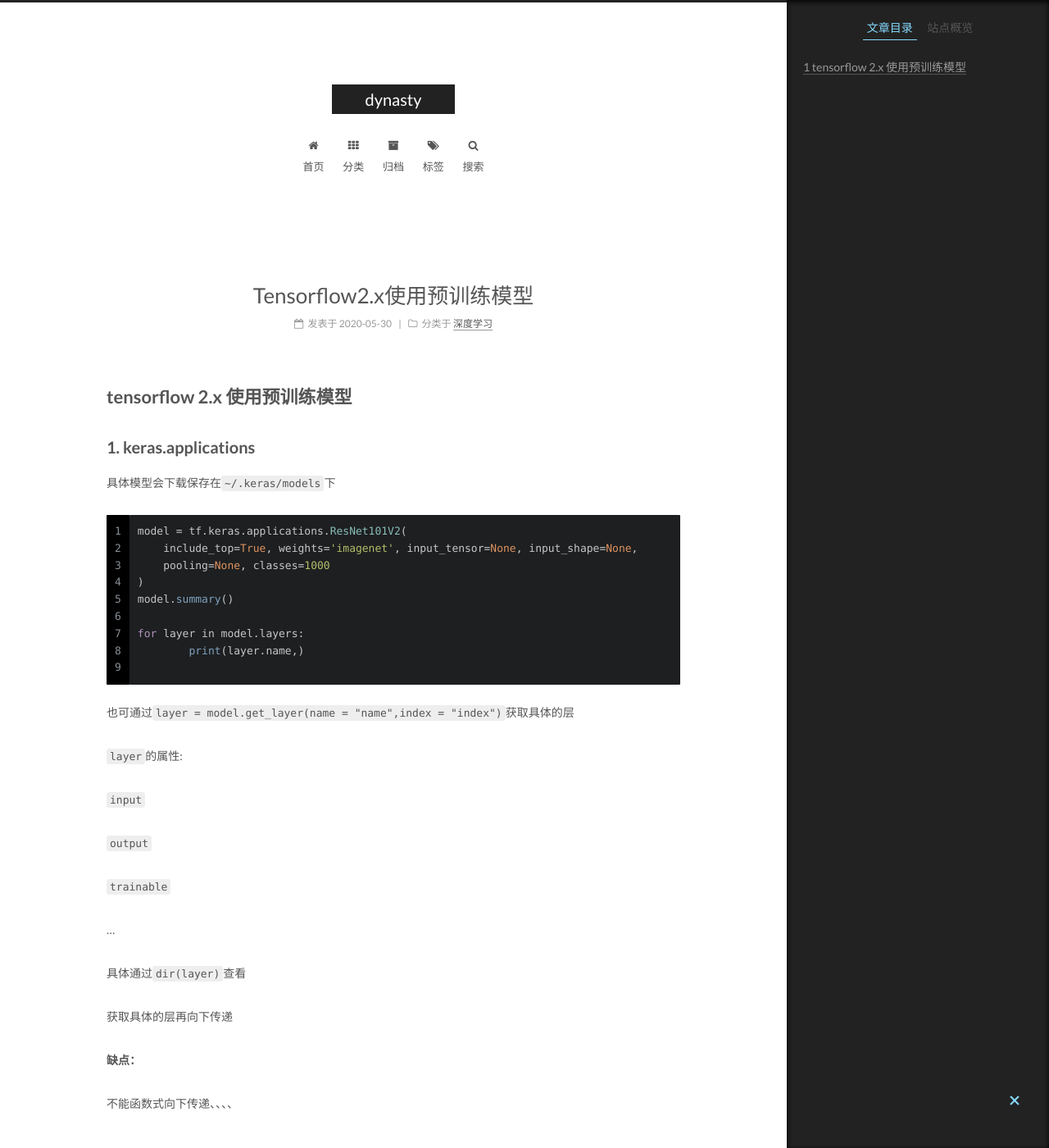
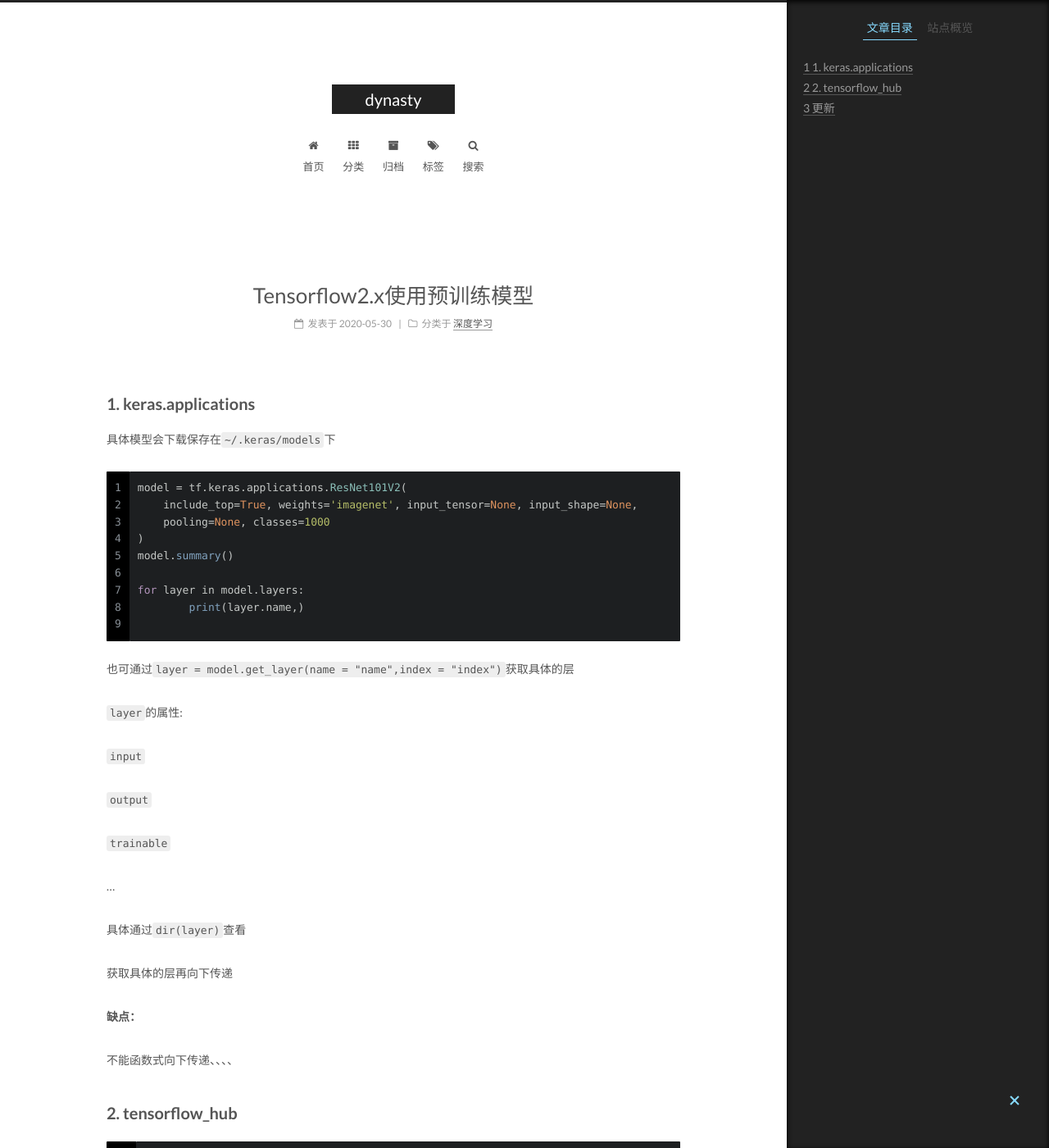
Before and after one commit to dynasty0/dynasty0.github.io, a Jekyll site: the page built from _posts/2020-05-30-tensorflow2.x使用预训练模型.md, in a window 1280 px wide and 1400 px high. Shown: the whole window at 82% size. Built offline with Jekyll 4.4.1, drawn with Linux system fonts in a browser that asks for light colours.

Commit message:
Update 2020-05-30-tensorflow2.x使用预训练模型.md

````diff
--- a/_posts/2020-05-30-tensorflow2.x使用预训练模型.md
+++ b/_posts/2020-05-30-tensorflow2.x使用预训练模型.md
@@ -3,8 +3,6 @@ tags: tensorflow
 categories: 深度学习
 ---
 
-
-# tensorflow 2.x 使用预训练模型
 
 
 ## 1. keras.applications
@@ -133,7 +131,7 @@ hub.KerasLayer(
 
 
 
-**更新**
+## **更新**
 
 ```python
 ###使用tf2.x模型，添加 arguments=dict(return_endpoints=True) 以字典的形式，获取所有输出
````
